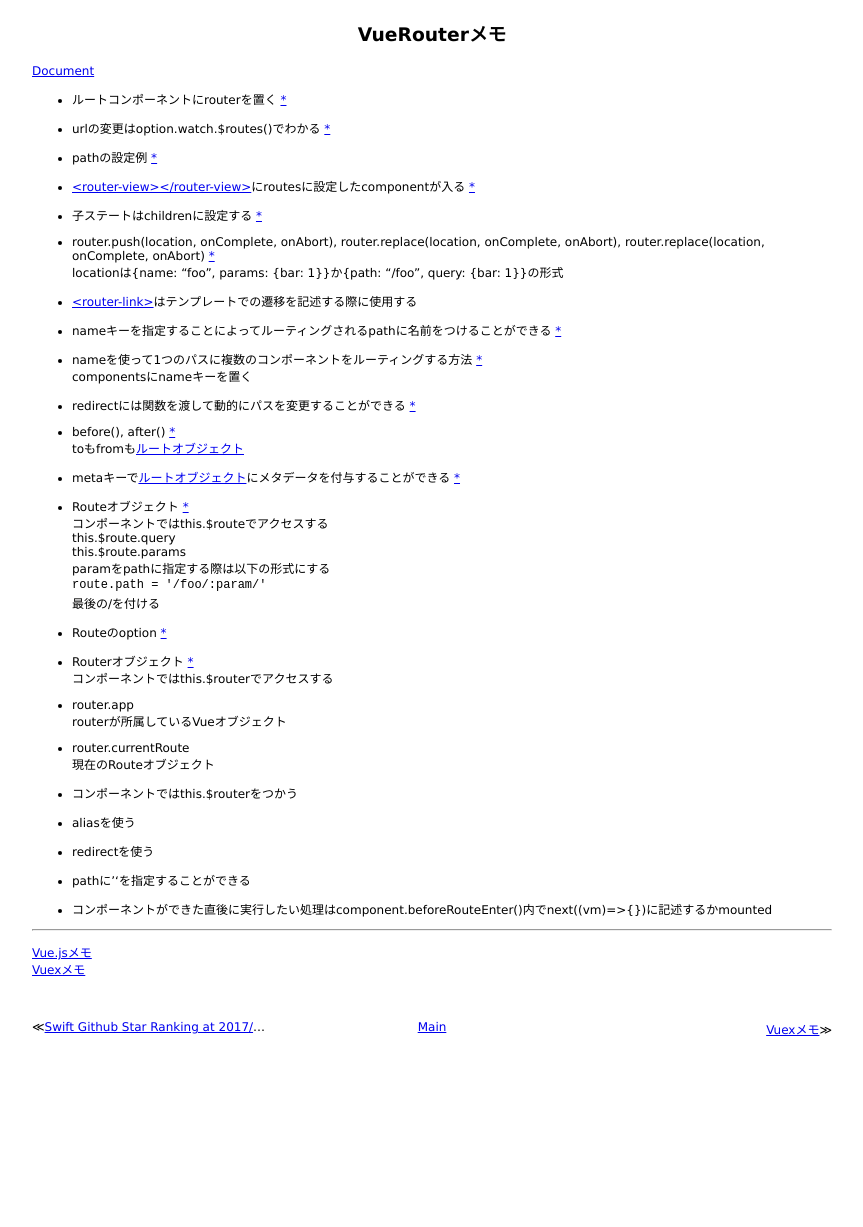
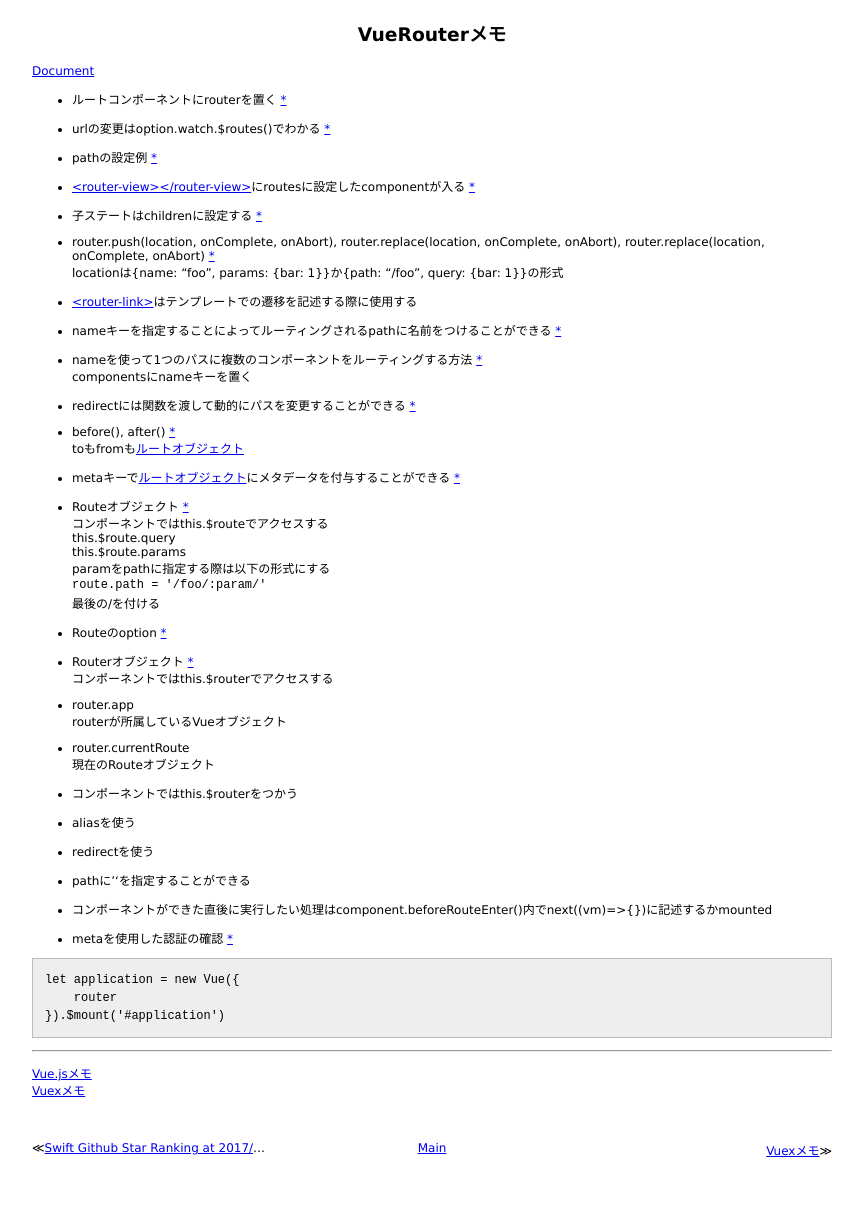
Before and after one commit to 38elements/38elements.github.com, a Jekyll site: the page built from _posts/2017-01-15-vue-router.md, in a window 1280 px wide. Shown: the whole page, without its empty margins (208-1071 px from the left). Built offline with Jekyll 4.4.1, drawn with Linux system fonts in a browser that asks for light colours; before the commit the page ends 1106 px from its top, so only the background shows below that.

Commit message:
Update 2017-01-15-vue-router.md

````diff
--- a/_posts/2017-01-15-vue-router.md
+++ b/_posts/2017-01-15-vue-router.md
@@ -59,6 +59,14 @@ routerが所属しているVueオブジェクト
 
 * コンポーネントができた直後に実行したい処理はcomponent.beforeRouteEnter()内でnext((vm)=>{})に記述するかmounted
 
+* metaを使用した認証の確認 [\*](https://router.vuejs.org/en/advanced/meta.html)
+
+```
+let application = new Vue({
+    router
+}).$mount('#application')
+```
+
 <hr>
 [Vue.jsメモ](/2016/12/20/vuejs.html)
 [Vuexメモ](/2017/01/14/vuex.html)
````
